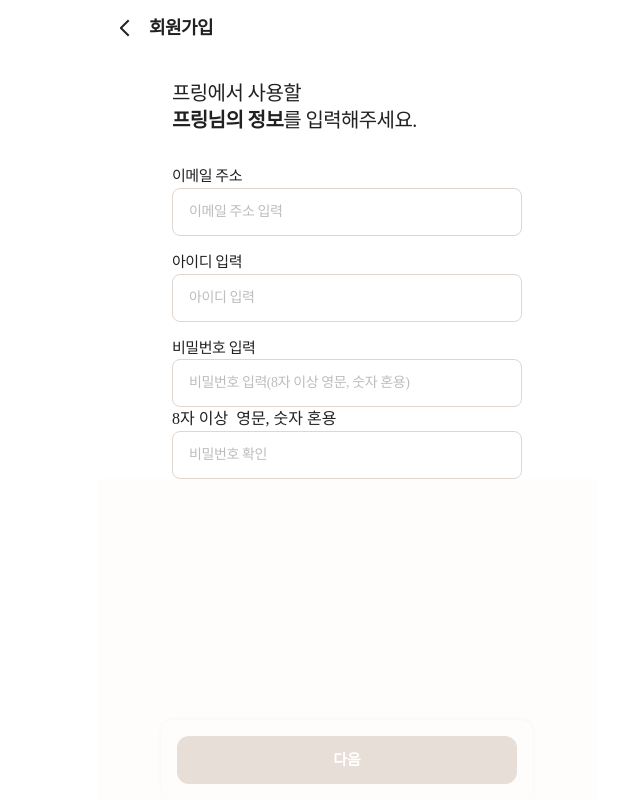
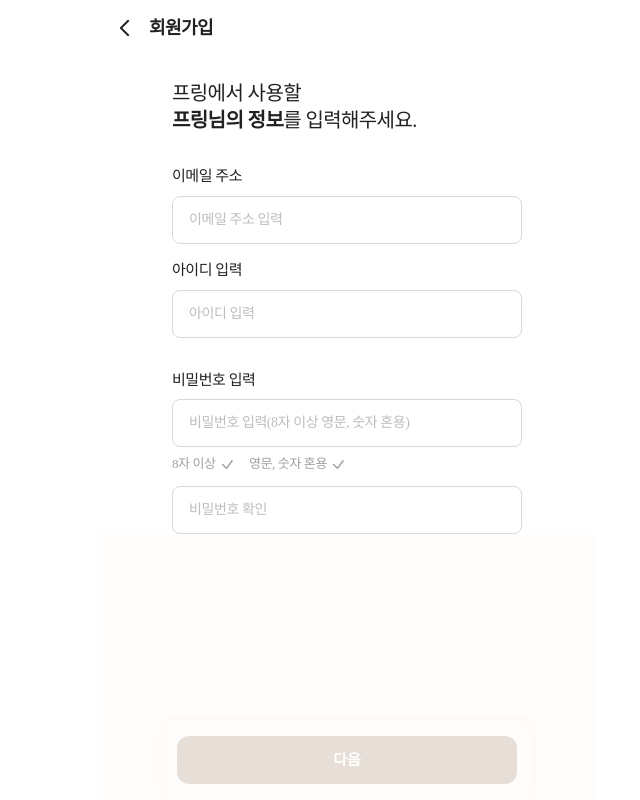
Before and after one commit to Unithon-INU/2025_UNITHON_TEAM_11_FE, a Next.js app: page /signup/info in a window 1280 px wide. Shown: the whole page, without its empty margins (293-933 px from the left). Built offline with nearby package versions, Linux system fonts and the light colour scheme.

Commit message:
✨feat : 회원가입 정보 페이지 마크업 구현

```diff
--- a/src/app/signup/info/page.tsx
+++ b/src/app/signup/info/page.tsx
@@ -22,6 +22,7 @@ export default function SignUpInfoPage() {
   const [id, setId] = useState('');
   const isIdValid = id.trim() !== '' && /^[a-zA-Z0-9_]{4,20}$/.test(id);
   const [pw, setPw] = useState('');
+  const [pwCheck, setPwCheck] = useState('');
   const isPwValid = pw.trim() !== '' && /^(?=.*[a-z])(?=.*[A-Z])(?=.*\d)[a-zA-Z\d]{8,}$/.test(pw);
     const isFilled = isEmailValid && isIdValid && isPwValid;
 
@@ -47,23 +48,26 @@ export default function SignUpInfoPage() {
             </h1>
 
         <div className="flex w-full max-w-[350px]  flex-col  jusgap-2">
-            <p className='font-pretendard font-medium text-[15px] leading-[145%] tracking-[-0.03em]'>이메일 주소</p>
+            <p className='mb-[8px] font-pretendard font-medium text-[15px] leading-[145%] tracking-[-0.03em]'>이메일 주소</p>
           <DefaultInput
                 type="email"
                 placeholder="이메일 주소 입력"
                 value={email}
                 onChange={e => setEmail(e.target.value)}
+                showCheckButton={true}
+
                 />
 
-            <p className="mt-4 font-pretendard font-medium text-[15px] leading-[145%] tracking-[-0.03em]">아이디 입력</p>
+            <p className="mt-4 mb-[8px] font-pretendard font-medium text-[15px] leading-[145%] tracking-[-0.03em]">아이디 입력</p>
             <DefaultInput
                 type="text"
                 placeholder="아이디 입력"
                 value={id}
                 onChange={e => setId(e.target.value)}
+                showCheckButton={true}
                 />
 
-            <p className="mt-4 font-pretendard font-medium text-[15px] leading-[145%] tracking-[-0.03em]">비밀번호 입력</p>
+            <p className="mt-[32px] mb-[8px] font-pretendard font-medium text-[15px] leading-[145%] tracking-[-0.03em]">비밀번호 입력</p>
             <DefaultInput
                 type="password"
                 placeholder="비밀번호 입력(8자 이상 영문, 숫자 혼용)"
@@ -71,19 +75,45 @@ export default function SignUpInfoPage() {
                 onChange={e => setPw(e.target.value)}
                 />
 
-                <div className='flex flex-row '>
-                    <div className='flex'>
-                        <p className='flex'>8자 이상</p>
+                <div className='flex flex-row font-pretendard mt-[8px] mb-[12px] font-medium not-italic text-[13px] leading-[135%] tracking-[-0.03em] text-[#9F9F9F]'>
+                    <div className='flex flex-row'>
+                        <p className='flex mr-[5px]'>8자 이상</p>
+
+                        <svg
+                          className="w-[20.3px] h-[19.02px]"
+                          viewBox="4 1 20 20"
+                          fill="none"
+                          stroke="#9F9F9F"
+                          strokeWidth="1.5"
+                          strokeLinecap="round"
+                          strokeLinejoin="round"
+                        >
+                          <polyline points="5 11 9 15 15 7" />
+                        </svg>
+
+
                     </div>
                     <div className='flex ml-[8px]'>
-                        <p className='flex'>영문, 숫자 혼용</p>
+                        <p className='flex mr-[5px]'>영문, 숫자 혼용</p>
+                         <svg
+                          className="w-[20.3px] h-[19.02px]"
+                          viewBox="4 1 20 20"
+                          fill="none"
+                          stroke="#9F9F9F"
+                          strokeWidth="1.5"
+                          strokeLinecap="round"
+                          strokeLinejoin="round"
+                        >
+                          <polyline points="5 11 9 15 15 7" />
+                        </svg>
+
                     </div>
                 </div>
             <DefaultInput
                 type="password"
                 placeholder="비밀번호 확인"
-                value={pw}
-                onChange={e => setPw(e.target.value)}
+                value={pwCheck}
+                onChange={e => setPwCheck(e.target.value)}
                 />
 
 
--- a/src/components/DefaultInput.tsx
+++ b/src/components/DefaultInput.tsx
@@ -6,6 +6,9 @@ interface DefaultInputProps {
   onChange: (e: React.ChangeEvent<HTMLInputElement>) => void;
   placeholder: string;
   autoComplete?: string;
+  showCheckButton?: boolean; // 중복확인 버튼 사용 여부
+  onCheck?: () => void;      // 중복확인 버튼 클릭 이벤트
+  checkButtonLabel?: string; // 버튼 라벨 커스텀 (옵션)
 }
 
 export default function DefaultInput({
@@ -14,16 +17,29 @@ export default function DefaultInput({
   onChange,
   placeholder,
   autoComplete,
+  showCheckButton = false,
+  onCheck,
+  checkButtonLabel = '중복 확인',
 }: DefaultInputProps) {
   return (
+    <div className="relative w-full flex items-center">
       <input
         type={type}
         value={value}
         onChange={onChange}
         placeholder={placeholder}
         autoComplete={autoComplete}
-      className="w-full h-12 px-4 rounded-[8px] border border-[#DFD7CF] border-[1px] bg-white placeholder:text-[#bdbdbd] font-pretendard font-medium text-[14px] leading-[100%] tracking-[-0.03em]
- focus:outline-none"
+        className="w-full h-12 px-4 pr-24 rounded-[8px] border border-[#DFD7CF] bg-white placeholder:text-[#bdbdbd] font-pretendard font-medium text-[14px] leading-[100%] tracking-[-0.03em] focus:outline-none"
       />
+      {showCheckButton && value && (
+        <button
+          type="button"
+          onClick={onCheck}
+          className="absolute right-2 h-8 px-[8px] rounded-[6px] bg-[#817468] border border-[#DFD7CF] text-[#FFFDFB] font-pretendard text-[12px] font-medium transition hover:bg-[#9b8c7e]"
+        >
+          {checkButtonLabel}
+        </button>
+      )}
+    </div>
   );
 }
```
Lines whose indentation alone changed are shown as unchanged.
